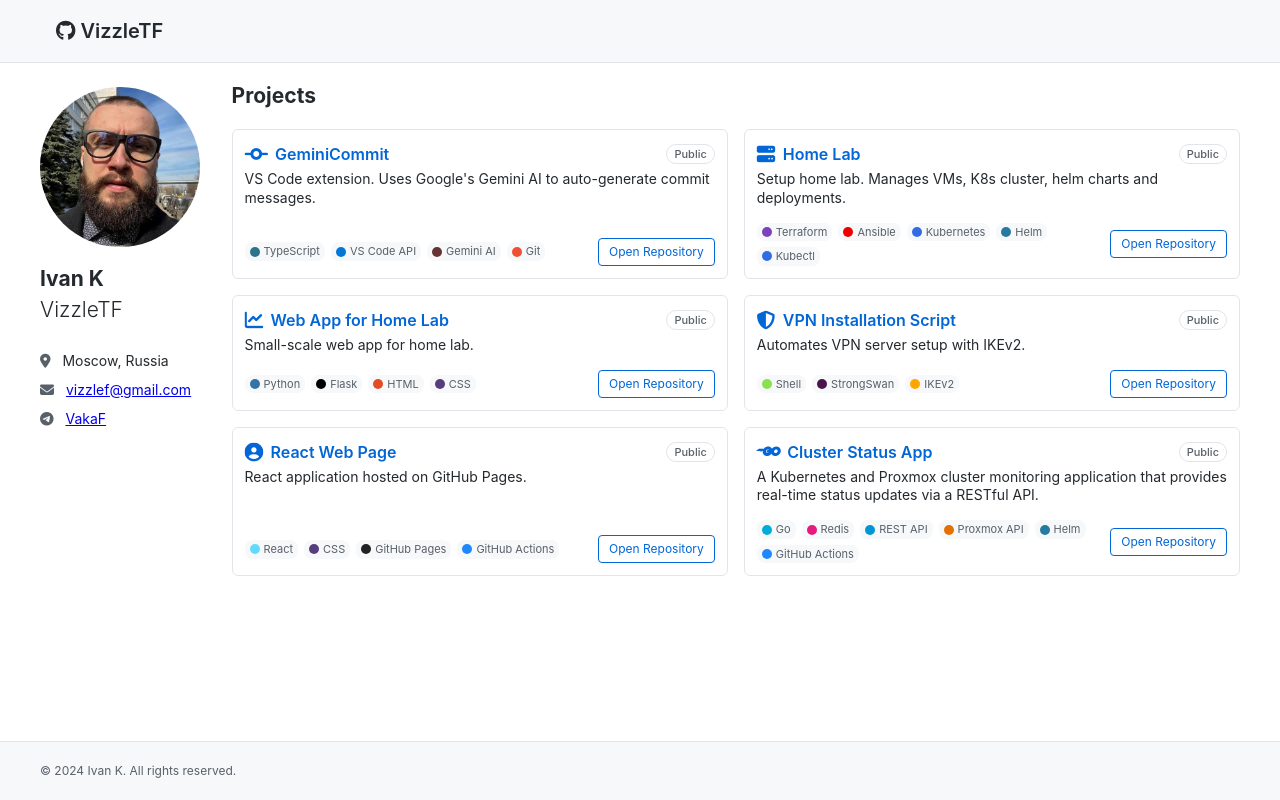
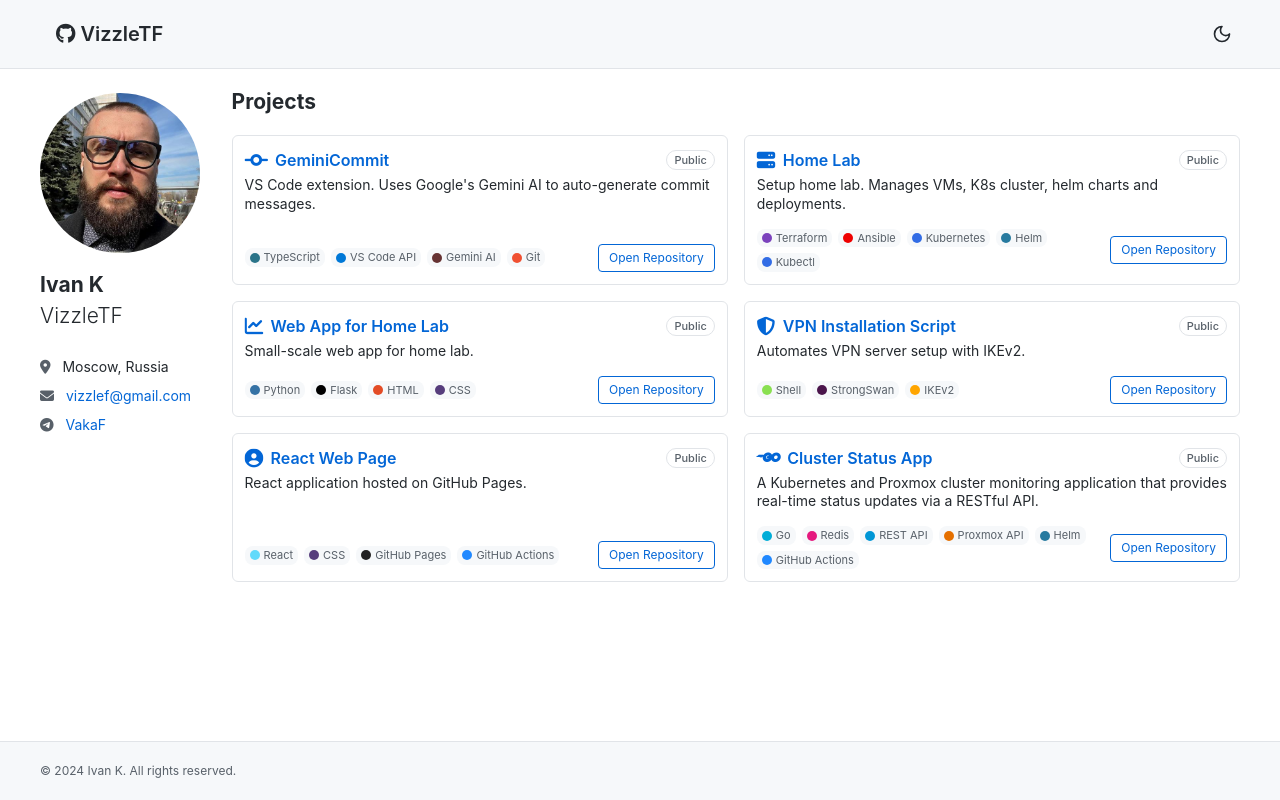
Before and after one commit to VizzleTF/vizzletf.github.io, a React (Create React App) app: page / in a window 1280 px wide. Built offline with nearby package versions, Linux system fonts and the light colour scheme; no server answers.

Commit message:
feat: Add lucide-react and theme toggle feature

```diff
--- a/package.json
+++ b/package.json
@@ -8,6 +8,7 @@
     "@testing-library/jest-dom": "^5.17.0",
     "@testing-library/react": "^13.4.0",
     "@testing-library/user-event": "^13.5.0",
+    "lucide-react": "^0.284.0",
     "react": "^18.3.1",
     "react-dom": "^18.3.1",
     "react-scripts": "5.0.1",
--- a/src/App.js
+++ b/src/App.js
@@ -1,11 +1,13 @@
-import React, { useState } from 'react';
-import styled from 'styled-components';
+import React, { useState, useEffect } from 'react';
+import styled, { ThemeProvider } from 'styled-components';
 import Header from './components/Header/Header';
 import Sidebar from './components/Sidebar/Sidebar';
 import Projects from './components/Projects/Projects';
 import HomeLabStatus from './components/HomeLabStatus/HomeLabStatus';
 import Footer from './components/Footer/Footer';
 import Popup from './components/Popup/Popup';
+import { lightTheme, darkTheme } from './theme';
+import GlobalStyle from './GlobalStyle';
 
 const AppContainer = styled.div`
     display: flex;
@@ -30,6 +32,25 @@ const MainContent = styled.div`
 function App() {
     const [popupUrl, setPopupUrl] = useState(null);
     const [projectsLoaded, setProjectsLoaded] = useState(false);
+    const [currentTheme, setCurrentTheme] = useState('light');
+    const [themeLoaded, setThemeLoaded] = useState(false);
+
+    useEffect(() => {
+        const savedTheme = localStorage.getItem('theme');
+        if (savedTheme) {
+            setCurrentTheme(savedTheme);
+        } else {
+            const prefersDarkMode = window.matchMedia && window.matchMedia('(prefers-color-scheme: dark)').matches;
+            setCurrentTheme(prefersDarkMode ? 'dark' : 'light');
+        }
+        setThemeLoaded(true);
+    }, []);
+
+    const toggleTheme = () => {
+        const newTheme = currentTheme === 'light' ? 'dark' : 'light';
+        setCurrentTheme(newTheme);
+        localStorage.setItem('theme', newTheme);
+    };
 
     const openPopup = (url) => {
         setPopupUrl(url);
@@ -39,9 +60,15 @@ function App() {
         setPopupUrl(null);
     };
 
+    if (!themeLoaded) {
+        return null; // или можете отрендерить загрузочный индикатор
+    }
+
     return (
+        <ThemeProvider theme={currentTheme === 'light' ? lightTheme : darkTheme}>
+            <GlobalStyle />
             <AppContainer>
-            <Header />
+                <Header toggleTheme={toggleTheme} currentTheme={currentTheme} />
                 <MainContent>
                     <Sidebar />
                     <main>
@@ -52,6 +79,7 @@ function App() {
                 <Footer />
                 {popupUrl && <Popup url={popupUrl} onClose={closePopup} />}
             </AppContainer>
+        </ThemeProvider>
     );
 }
 
--- a/src/GlobalStyle.js
+++ b/src/GlobalStyle.js
@@ -8,6 +8,20 @@ const GlobalStyle = createGlobalStyle`
     background-color: ${props => props.theme.colors.primaryBg};
     font-size: 14px;
     margin: 0;
+    transition: all 0.1s ease;
+  }
+
+  a {
+    color: ${props => props.theme.colors.accentPrimary};
+    text-decoration: none;
+
+    &:hover {
+      text-decoration: underline;
+    }
+  }
+
+  * {
+    transition: background-color 0.1s ease, color 0.1s ease, border-color 0.1s ease;
   }
 `;
 
--- a/src/components/Header/Header.js
+++ b/src/components/Header/Header.js
@@ -1,5 +1,6 @@
 import React from 'react';
 import styled from 'styled-components';
+import { Sun, Moon } from 'lucide-react';
 
 const HeaderContainer = styled.header`
     background-color: ${props => props.theme.colors.secondaryBg};
@@ -37,13 +38,27 @@ const Logo = styled.div`
     }
 `;
 
-function Header() {
+const ThemeToggle = styled.button`
+    background: none;
+    border: none;
+    color: ${props => props.theme.colors.textPrimary};
+    cursor: pointer;
+    padding: 8px;
+    display: flex;
+    align-items: center;
+    font-size: ${props => props.theme.fontSizes.medium};
+`;
+
+function Header({ toggleTheme, currentTheme }) {
     return (
         <HeaderContainer>
             <HeaderContent>
                 <Logo>
                     <i className="fab fa-github"></i> VizzleTF
                 </Logo>
+                <ThemeToggle onClick={toggleTheme}>
+                    {currentTheme === 'light' ? <Moon size={20} /> : <Sun size={20} />}
+                </ThemeToggle>
             </HeaderContent>
         </HeaderContainer>
     );
--- a/src/components/Projects/Projects.js
+++ b/src/components/Projects/Projects.js
@@ -26,8 +26,8 @@ const ProjectCard = styled.div`
     display: flex;
     flex-direction: column;
     position: relative;
-    opacity: ${props => props.visible ? 1 : 0};
-    transform: translateY(${props => props.visible ? 0 : '20px'});
+    opacity: ${props => props.$visible ? 1 : 0};
+    transform: translateY(${props => props.$visible ? 0 : '20px'});
     transition: opacity 0.5s ease, transform 0.5s ease;
 
     &:hover {
@@ -240,7 +240,7 @@ function Projects({ openPopup, onLoad }) {
                 {projects.map((project, index) => (
                     <ProjectCard
                         key={index}
-                        visible={visibleProjects.includes(index)}
+                        $visible={visibleProjects.includes(index)}
                         onClick={() => openPopup(project.url)}
                     >
                         <ProjectHeader>
--- a/src/index.js
+++ b/src/index.js
@@ -1,18 +1,13 @@
 import React from 'react';
 import ReactDOM from 'react-dom/client';
-import { ThemeProvider } from 'styled-components';
 import App from './App';
-import GlobalStyle from './GlobalStyle';
-import theme from './theme';
+import { lightTheme, darkTheme } from './theme';
 
 console.log("index.js is running");
 
 const root = ReactDOM.createRoot(document.getElementById('root'));
 root.render(
     <React.StrictMode>
-        <ThemeProvider theme={theme}>
-            <GlobalStyle />
-            <App />
-        </ThemeProvider>
+        <App />
     </React.StrictMode>
 );
--- a/src/theme.js
+++ b/src/theme.js
@@ -1,14 +1,4 @@
-const theme = {
-    colors: {
-        primaryBg: '#ffffff',
-        secondaryBg: '#f6f8fa',
-        textPrimary: '#24292e',
-        textSecondary: '#586069',
-        accentPrimary: '#0366d6',
-        accentSecondary: '#2188ff',
-        borderColor: '#e1e4e8',
-        hoverColor: '#fcffff',
-    },
+const baseTheme = {
     fontSizes: {
         small: '12px',
         medium: '14px',
@@ -26,4 +16,30 @@ const theme = {
     }
 };
 
-export default theme;
+export const lightTheme = {
+    ...baseTheme,
+    colors: {
+        primaryBg: '#ffffff',
+        secondaryBg: '#f6f8fa',
+        textPrimary: '#24292e',
+        textSecondary: '#586069',
+        accentPrimary: '#0366d6',
+        accentSecondary: '#2188ff',
+        borderColor: '#e1e4e8',
+        hoverColor: '#fcffff',
+    },
+};
+
+export const darkTheme = {
+    ...baseTheme,
+    colors: {
+        primaryBg: '#0d1117',
+        secondaryBg: '#161b22',
+        textPrimary: '#c9d1d9',
+        textSecondary: '#8b949e',
+        accentPrimary: '#58a6ff',
+        accentSecondary: '#79c0ff',
+        borderColor: '#30363d',
+        hoverColor: '#161b22',
+    },
+};
```
Also changed, not shown: 1 other file (tests, documents, lock files or other folders). Lines whose indentation alone changed are shown as unchanged.
